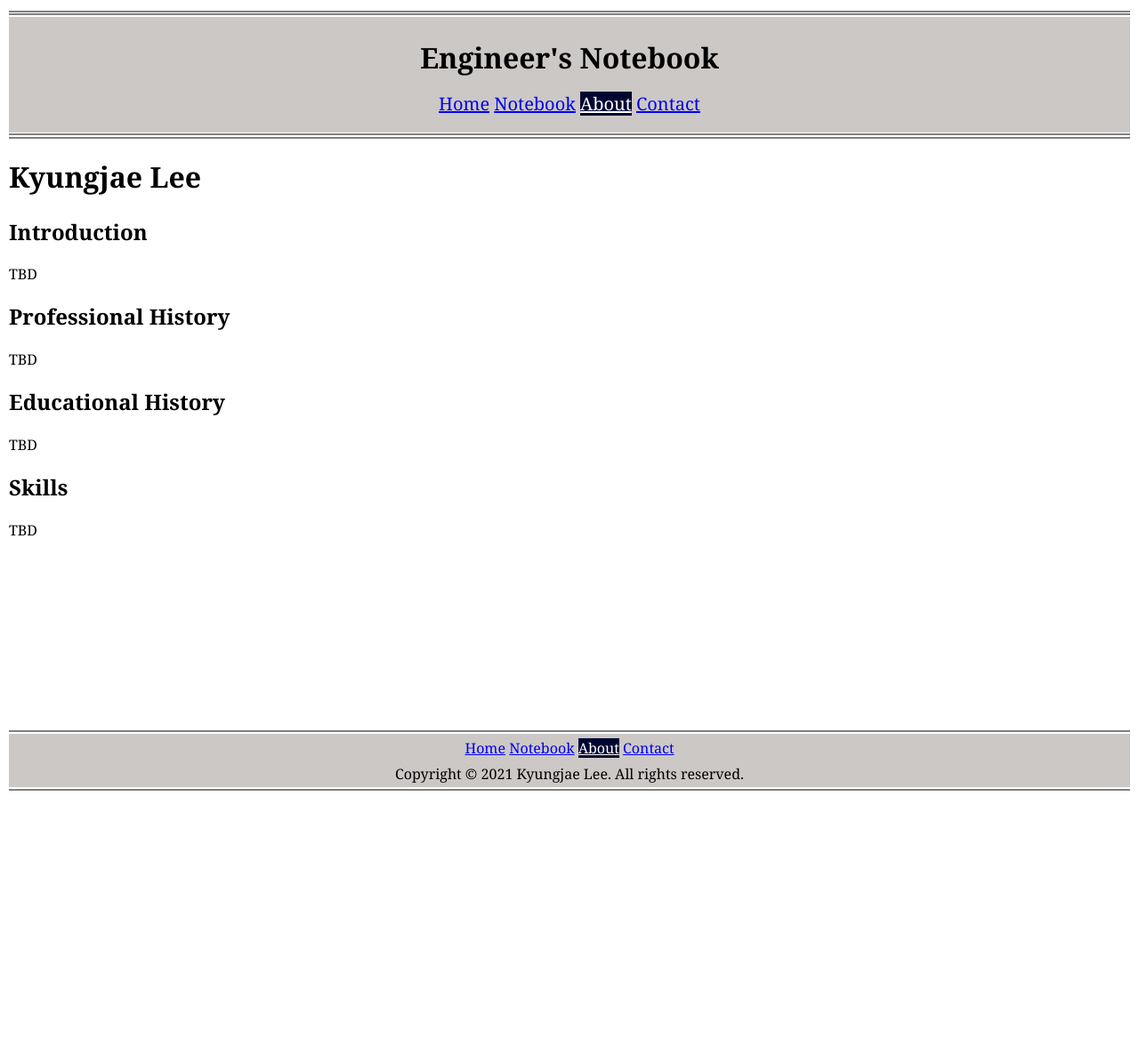
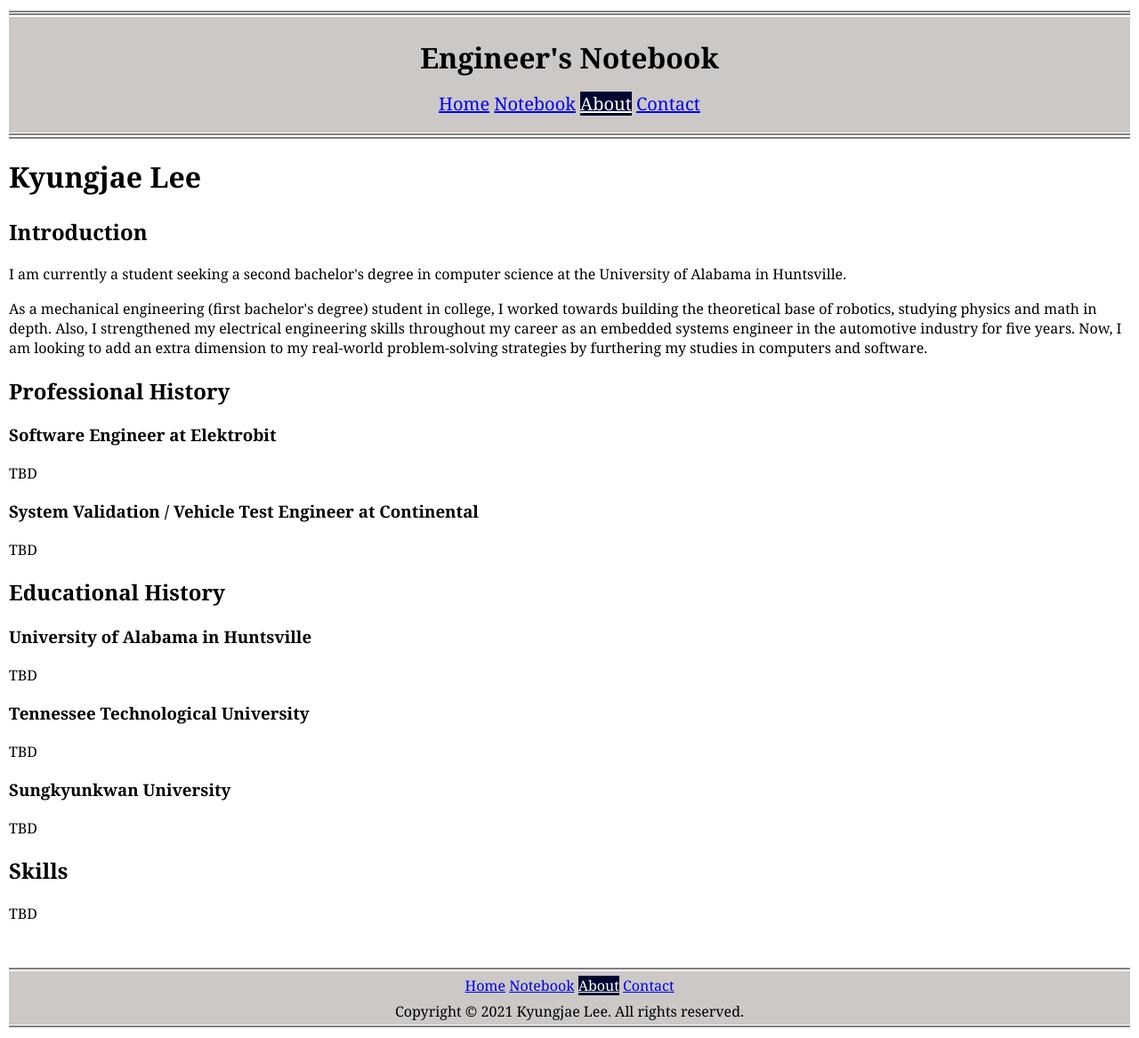
Before and after one commit to kyungjae-lee/kyungjae-lee.github.io, a Jekyll site: the page built from about.html, in a window 1280 px wide. Shown: the whole page at 89% size. Built offline with Jekyll 4.4.1, drawn with Linux system fonts in a browser that asks for light colours; before the commit the page ends 900 px from its top, so only the background shows below that.

Commit message:
Update 'about.html', 'contact.html'

```diff
--- a/about.html
+++ b/about.html
@@ -6,12 +6,28 @@ title: About
 <h1>Kyungjae Lee</h1>
 
 <h2>Introduction</h2>
-<p>TBD</p>
+<p>I am currently a student seeking a second bachelor's degree in computer
+science at the University of Alabama in Huntsville.</p>
+<p>As a mechanical engineering (first bachelor's degree) student in college, I
+worked towards building the theoretical base of robotics, studying physics and
+math in depth. Also, I strengthened my electrical engineering skills throughout
+my career as an embedded systems engineer in the automotive industry for five
+years. Now, I am looking to add an extra dimension to my real-world
+problem-solving strategies by furthering my studies in computers and
+software.<p>
 
 <h2>Professional History</h2>
+<h3>Software Engineer at Elektrobit</h3>
+<p>TBD</p>
+<h3>System Validation / Vehicle Test Engineer at Continental</h3>
 <p>TBD</p>
 
 <h2>Educational History</h2>
+<h3>University of Alabama in Huntsville</h3>
+<p>TBD</p>
+<h3>Tennessee Technological University</h3>
+<p>TBD</p>
+<h3>Sungkyunkwan University</h3>
 <p>TBD</p>
 
 <h2>Skills</h2>
--- a/contact.html
+++ b/contact.html
@@ -4,3 +4,7 @@ title: Contact
 ---
 
 <h1>Contact Info</h1>
+<h3>Email</h3>
+<a href="mailto: kjxlee@gmail.com">kjxlee@gmail.com</a>
+<h3>LinkedIn</h3>
+<a href="https://www.linkedin.com/in/kyungjaelee/">linkedin.com/in/kyungjaelee/</a>
```
